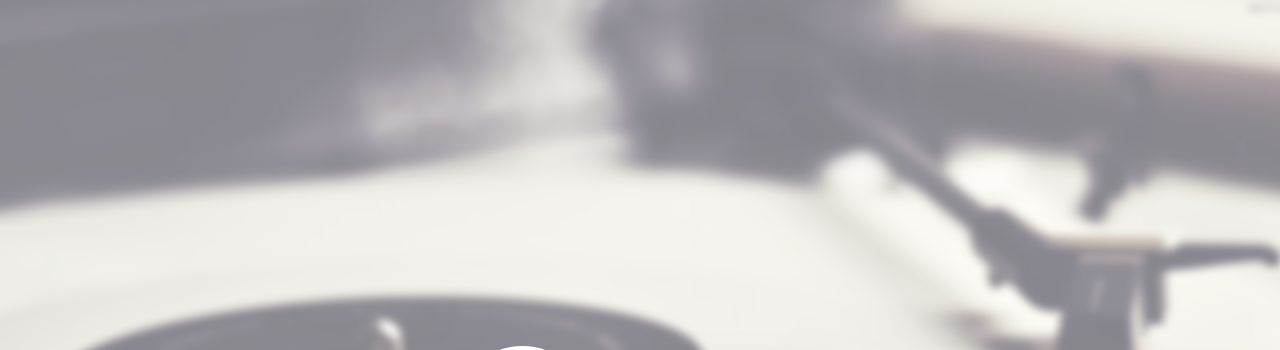
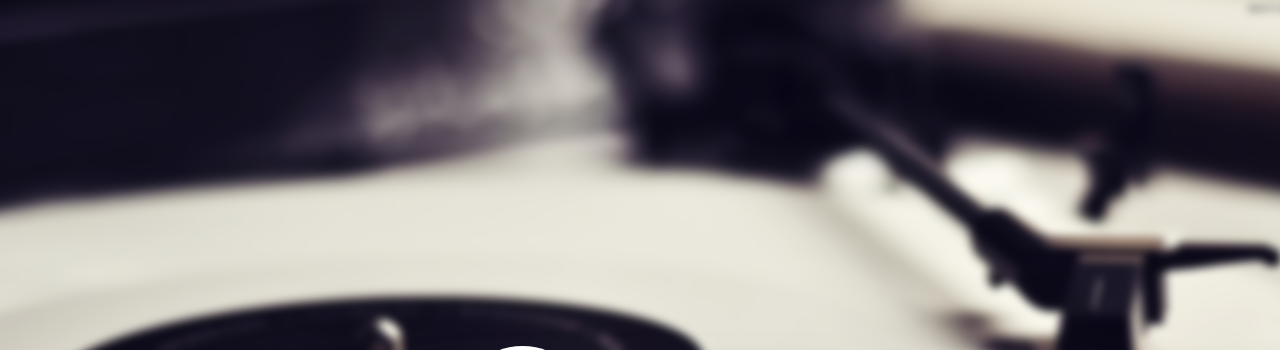
Before and after one commit to trantri810/trantrimymusic, a plain HTML site: page index.html in a window 1280 px wide. Shown: the top 350 px of the page. Drawn offline with nearby package versions, Linux system fonts and the light colour scheme.

Commit message:
Update style.css

```diff
--- a/style.css
+++ b/style.css
@@ -44,8 +44,8 @@ body
     right: 0;
     bottom: 0;
     left: 0;
-    background-color: #fff;
-    opacity: 0.51;
+    /*background-color: #fff;*/
+    /*opacity: 0.51;*/
     z-index: 2;
 }
 
```
